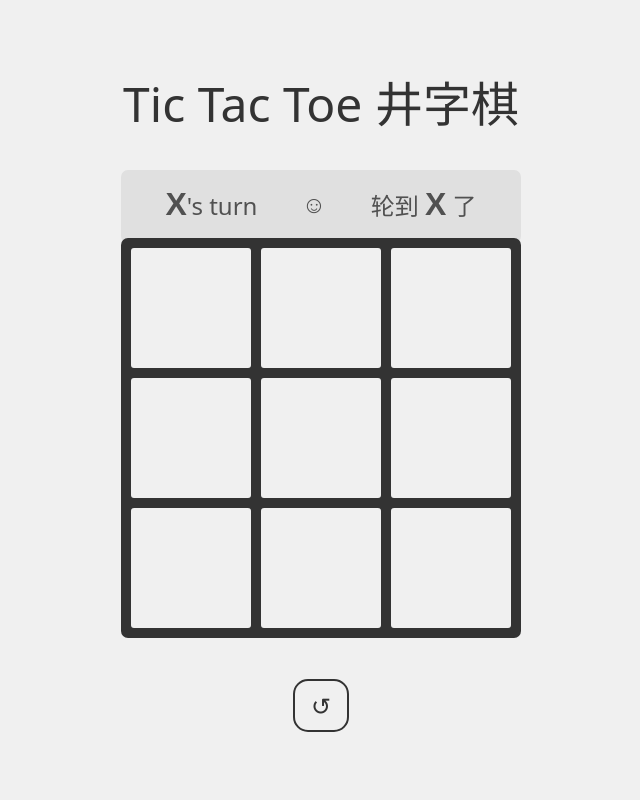
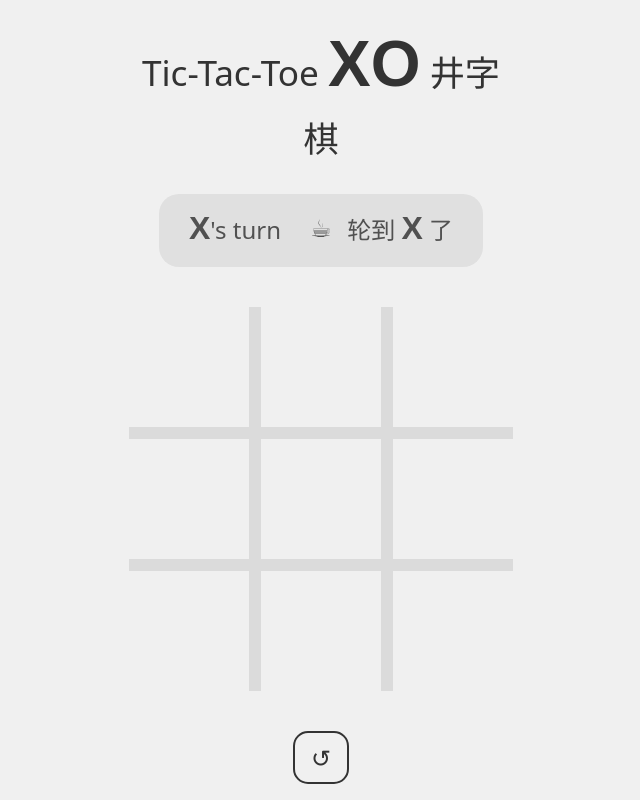
Before and after one commit to tinikov/tic-tac-toe, a plain HTML site: page index.html in a window 1280 px wide. Shown: the whole page, without its empty margins (319-959 px from the left). Drawn offline with Linux system fonts and the light colour scheme; a web font is replaced by a local one.

Commit message:
improved layout; improved fonts; inproved ui

```diff
--- a/index.html
+++ b/index.html
@@ -48,51 +48,60 @@
         }
 
         .container {
-            max-width: 1280px;
             margin: 0 auto;
             text-align: center;
         }
 
         #game-title {
-            font-size: 3rem;
-            font-weight: 100;
-            max-width: 400px;
+            font-size: 2.2rem;
+            font-weight: 200;
             background-color: #f0f0f0;
         }
 
         #status-display {
-            display: flex;
-            justify-content: space-evenly;
-            align-items: center;
-            margin-top: 30px;
-            margin-bottom: -5px;
+            margin: 30px 30px 40px 30px;
             font-size: 1.5rem;
-            /* font-weight: 600; */
             color: #515151;
             background: #e0e0e0;
-            padding-top: 10px;
+            padding: 10px 30px;
             padding-bottom: 15px;
-            border-radius: 7px;
+            border-radius: 20px;
+            display: grid;
+            grid-template-columns: 1fr auto 1fr;
+            align-items: center;
+            gap: 10px;
+        }
+
+        #status-display> :nth-child(1) {
+            justify-self: start;
+        }
+
+        #status-display> :nth-child(2) {
+            justify-self: center;
+        }
+
+        #status-display> :nth-child(3) {
+            justify-self: end;
         }
 
         #board {
-            background-color: #333;
+            justify-content: center;
+            background-color: #dbdbdb;
             margin: auto;
-            padding: 10px;
-            border-radius: 7px;
         }
 
         #restart-button {
             font-size: 1.5rem;
             font-weight: 600;
-            margin-top: 41px;
+            margin-top: 40px;
         }
 
         .cell {
             border: none;
-            border-radius: 3px;
+            border-radius: 0;
+            color: #515151;
             font-family: "Gaegu", sans-serif;
-            font-size: 7rem;
+            font-size: 7.5rem;
             font-weight: 700;
             cursor: pointer;
             display: flex;
@@ -100,13 +109,17 @@
             align-items: center;
         }
 
+        .cell:hover {
+            background-color: #f0f0f0;
+        }
+
         .cell:disabled {
-            cursor: not-allowed;
+            cursor: default;
             background-color: #f0f0f0;
         }
 
         .cell.winning {
-            background-color: #A6DFA6;
+            color: #d9534f;
         }
 
         .mark {
@@ -114,13 +127,17 @@
             font-size: 2rem;
             font-weight: 700;
         }
+
+        #game-title .mark {
+            font-size: 4rem;
+        }
     </style>
 </head>
 
 <body>
     <div class="container">
         <div id="game-title">
-            Tic Tac Toe 井字棋
+            Tic-Tac-Toe <span class="mark">XO</span> 井字棋
         </div>
         <div id="status-display"></div>
         <div id="board"></div>
@@ -139,16 +156,16 @@
                 }
                 return;
             }
-            display.innerHTML = `<span><span class="mark">${gameState.currentPlayer}</span>'s turn</span> <span>☺︎</span> <span>轮到 <span class="mark">${gameState.currentPlayer}</span> 了</span>`;
+            display.innerHTML = `<span><span class="mark">${gameState.currentPlayer}</span>'s turn</span> <span>☕︎</span> <span>轮到 <span class="mark">${gameState.currentPlayer}</span> 了</span>`;
         }
 
-        function renderBoard(board, size) {
+        function renderBoard(board, size, cellSize = 120, gapSize = 10) {
             // Create grid layout
             board.innerHTML = ''; // Clear existing board
             board.style.display = 'grid';
-            board.style.gridTemplateColumns = `repeat(${size}, 120px)`;
-            board.style.gridTemplateRows = `repeat(${size}, 120px)`;
-            board.style.gap = '10px';
+            board.style.gridTemplateColumns = `repeat(${size}, ${cellSize}px)`;
+            board.style.gridTemplateRows = `repeat(${size}, ${cellSize}px)`;
+            board.style.gap = `${gapSize}px`;
 
             // Create cells
             const cells = [];
@@ -262,8 +279,12 @@
         // Game constants
         const BOARD_SIZE = 3;
         const CELL_COUNT = BOARD_SIZE * BOARD_SIZE;
+        const CELL_SIZE_PX = 120;
+        const CELL_GAP_PX = 12;
+        const BOARD_MAX_WIDTH_PX = BOARD_SIZE * CELL_SIZE_PX + (BOARD_SIZE - 1) * CELL_GAP_PX;
 
         // DOM elements
+        const container = document.querySelector('.container');
         const statusDisplay = document.getElementById('status-display');
         const board = document.getElementById('board');
         const restartButton = document.getElementById('restart-button');
@@ -279,7 +300,9 @@
         let gameState;
 
         // Initialize game
-        const cells = renderBoard(board, BOARD_SIZE);
+        container.style.maxWidth = `${BOARD_MAX_WIDTH_PX}px`;
+
+        const cells = renderBoard(board, BOARD_SIZE, CELL_SIZE_PX, CELL_GAP_PX);
         cells.forEach((cell, index) => {
             cell.onclick = () => {
                 const newState = makeMove(index, gameState);
```
